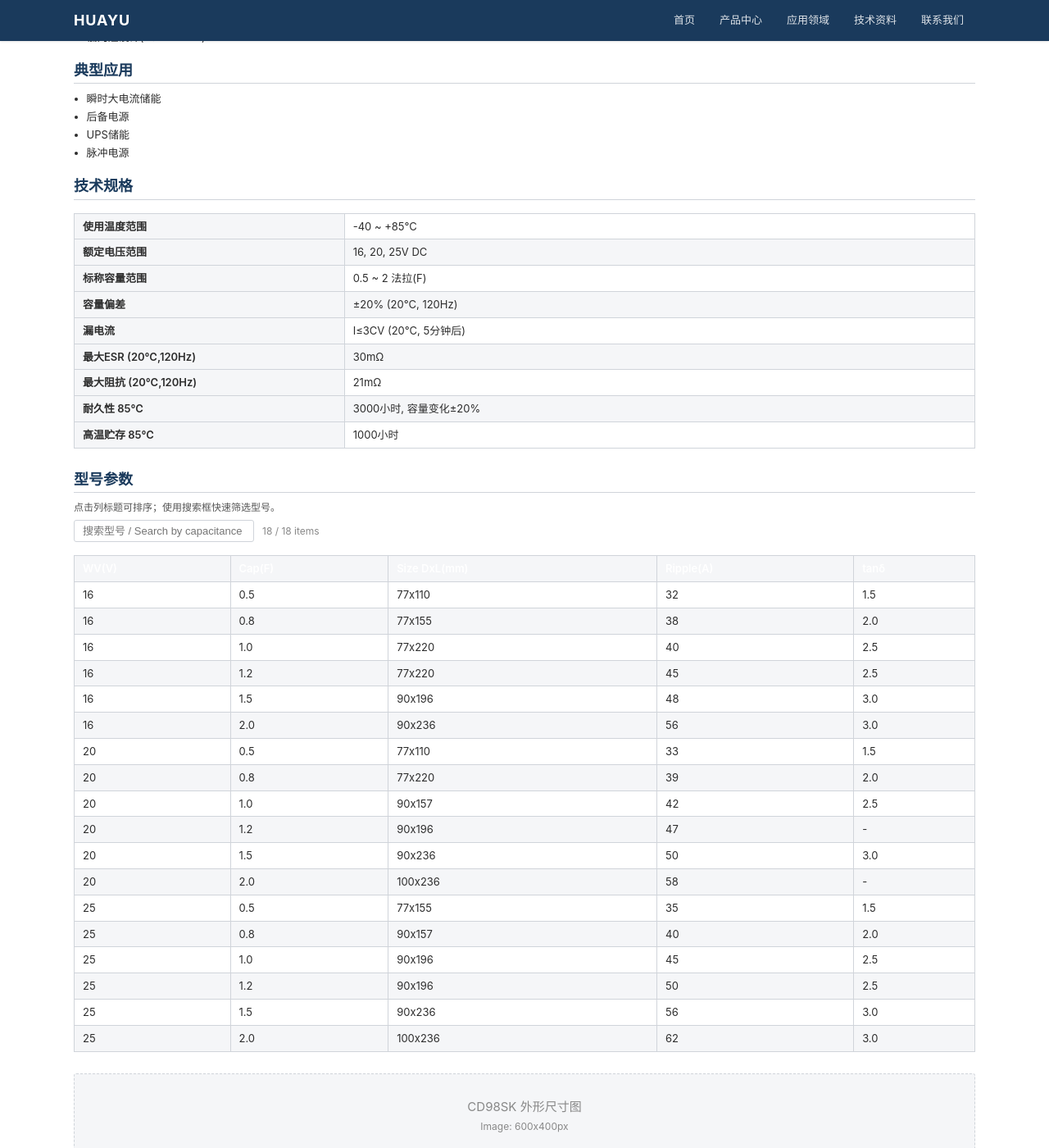
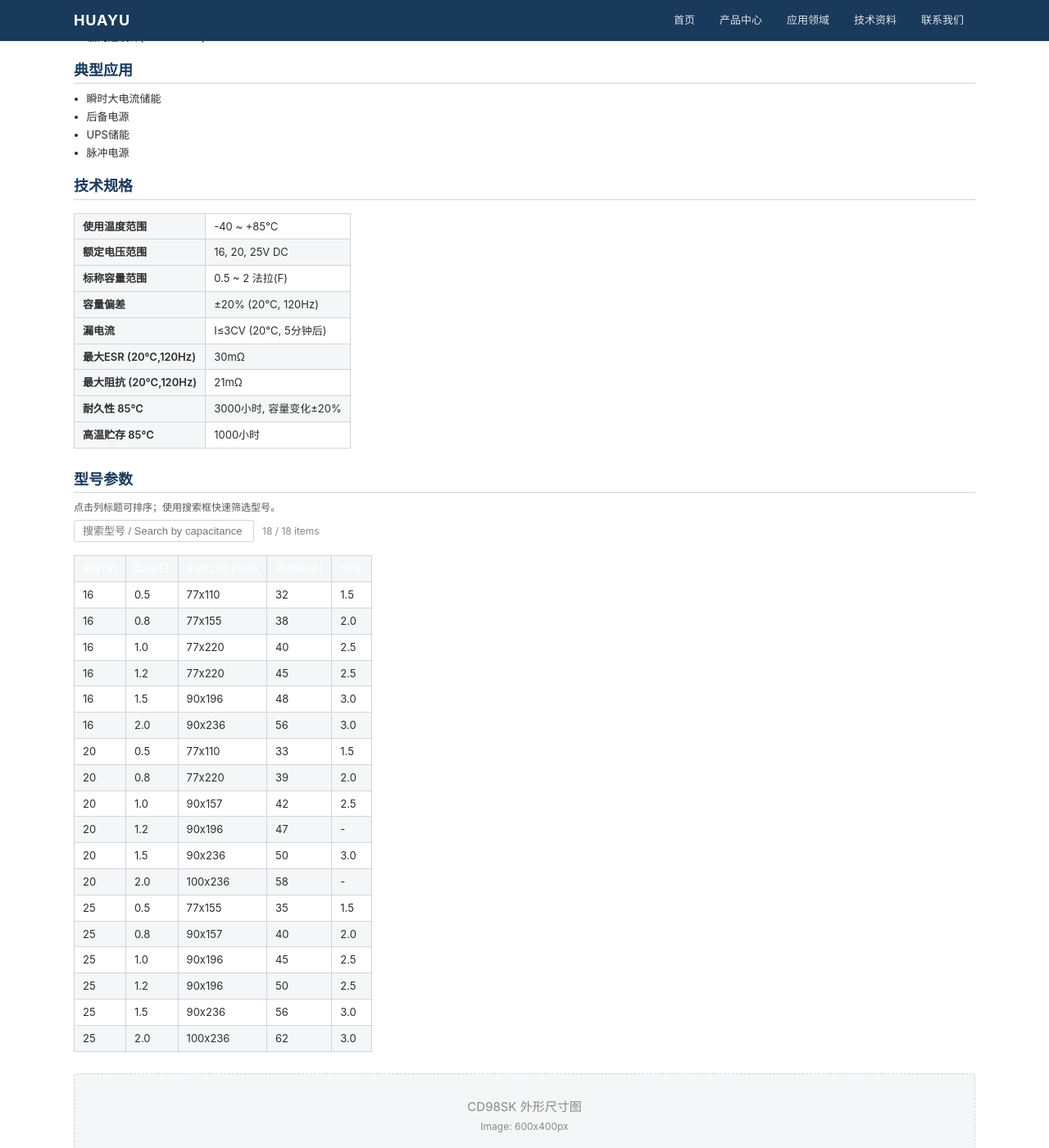
Before and after one commit to uzuhu/cap2605, a Jekyll site: the page built from products/screw/cd98sk.md, in a window 1280 px wide and 1400 px high, scrolled down 465 px. Shown: the whole window at 82% size. Built offline with Jekyll 4.4.1, drawn with Linux system fonts in a browser that asks for light colours.

Commit message:
fix: 所有表格改为自适应宽度——spec-table th和产品页Markdown表格均改为width:auto

```diff
--- a/assets/css/style.css
+++ b/assets/css/style.css
@@ -272,7 +272,7 @@
 
 .spec-table th {
   background: var(--c-bg-alt); text-align: left; padding: 6px 10px; border: 1px solid var(--c-border);
-  width: 30%; font-weight: 600; white-space: nowrap;
+  width: auto; font-weight: 600; white-space: nowrap;
 }
 .spec-table td { padding: 6px 10px; border: 1px solid var(--c-border); }
 
@@ -291,7 +291,8 @@
 main > article table,
 .product-content > section table,
 .page-content table {
-  width: 100%; border-collapse: collapse; font-size: var(--font-size-sm);
+  width: auto; max-width: 100%; border-collapse: collapse; font-size: var(--font-size-sm);
+  table-layout: auto;
   margin: 8px 0;
 }
 main > article table th,
```
